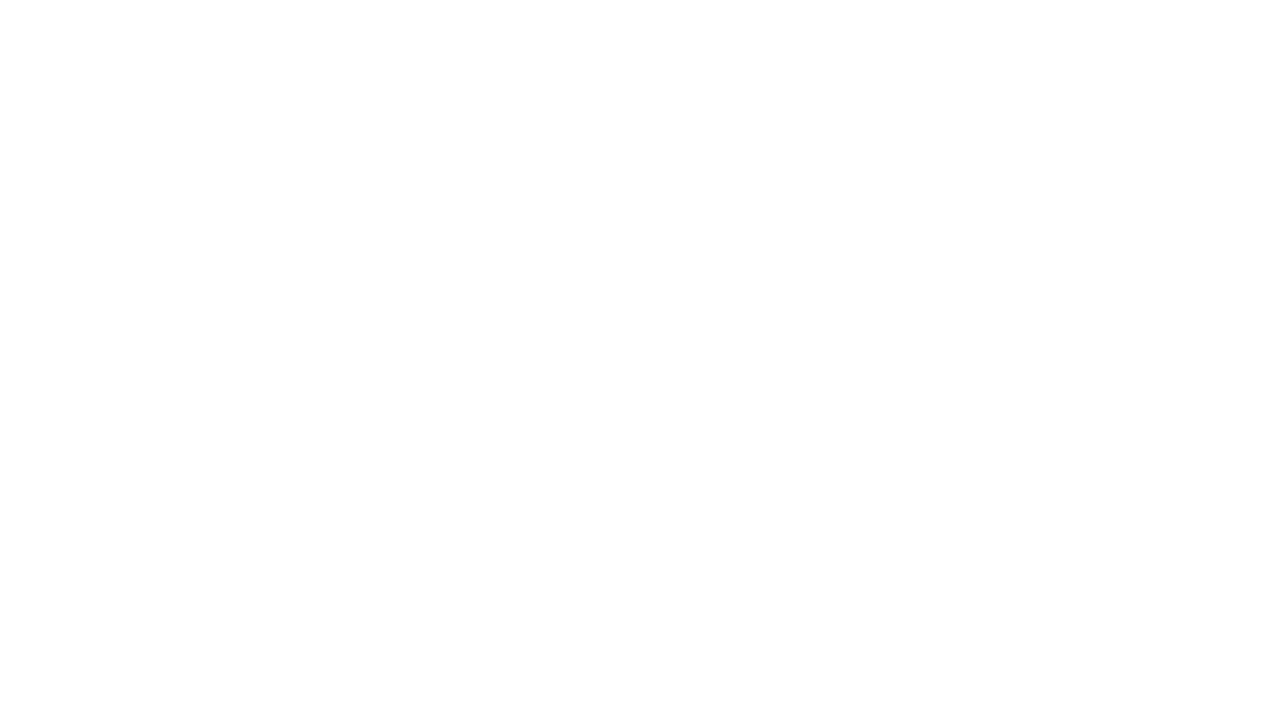
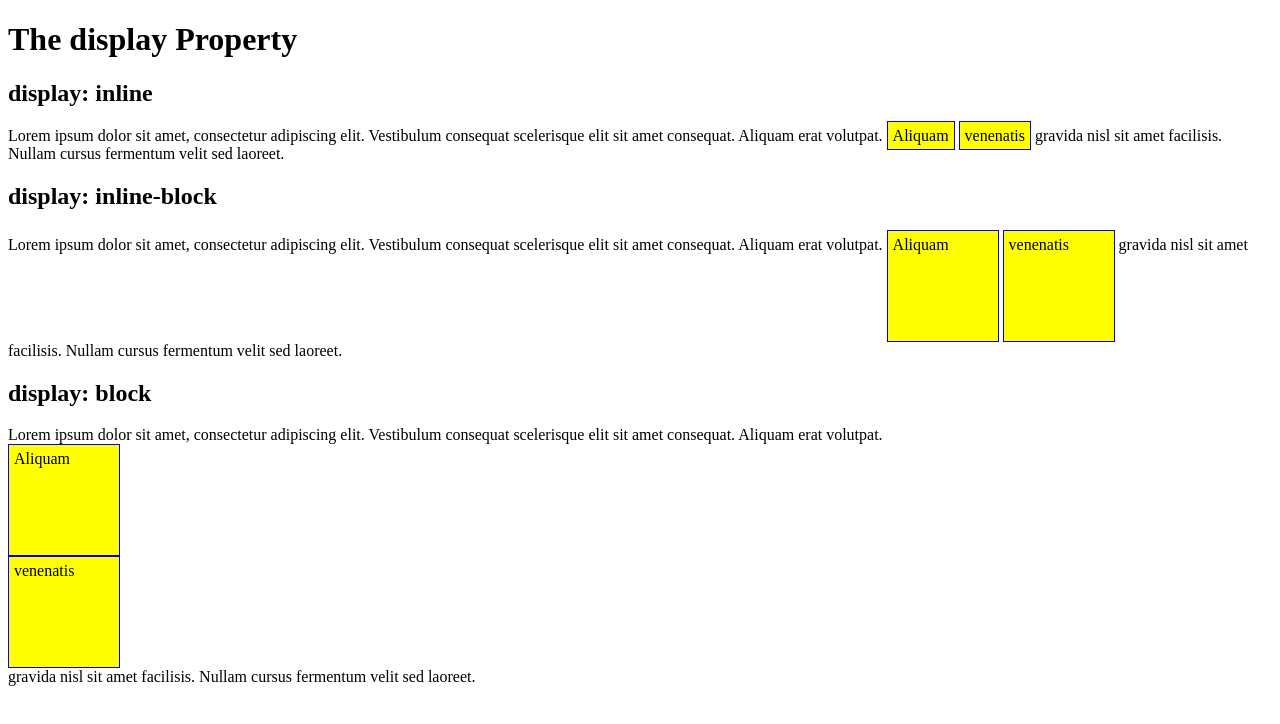
Before and after one commit to Abdullah-Niaz/Web-Development, a plain HTML site: page CSS/day7-css/day7.html in a window 1280 px wide. Drawn offline with Linux system fonts and the light colour scheme.

Commit message:
modification

```diff
--- a/CSS/day7-css/day7.css
+++ b/CSS/day7-css/day7.css
@@ -0,0 +1,26 @@
+span.a {
+    display: inline; /* the default for span */
+    width: 100px;
+    height: 100px;
+    padding: 5px;
+    border: 1px solid blue;
+    background-color: yellow;
+  }
+
+  span.b {
+    display: inline-block;
+    width: 100px;
+    height: 100px;
+    padding: 5px;
+    border: 1px solid blue;
+    background-color: yellow;
+  }
+
+  span.c {
+    display: block;
+    width: 100px;
+    height: 100px;
+    padding: 5px;
+    border: 1px solid blue;
+    background-color: yellow;
+}
--- a/CSS/day7-css/day7.html
+++ b/CSS/day7-css/day7.html
@@ -4,9 +4,21 @@
     <meta charset="UTF-8">
     <meta http-equiv="X-UA-Compatible" content="IE=edge">
     <meta name="viewport" content="width=device-width, initial-scale=1.0">
+    <link rel="stylesheet" href="day7.css">
     <title>Blocks </title>
 </head>
 <body>
+    <h1>The display Property</h1>
+
+<h2>display: inline</h2>
+<div>Lorem ipsum dolor sit amet, consectetur adipiscing elit. Vestibulum consequat scelerisque elit sit amet consequat. Aliquam erat volutpat. <span class="a">Aliquam</span> <span class="a">venenatis</span> gravida nisl sit amet facilisis. Nullam cursus fermentum velit sed laoreet. </div>
+
+<h2>display: inline-block</h2>
+<div>Lorem ipsum dolor sit amet, consectetur adipiscing elit. Vestibulum consequat scelerisque elit sit amet consequat. Aliquam erat volutpat. <span class="b">Aliquam</span> <span class="b">venenatis</span> gravida nisl sit amet facilisis. Nullam cursus fermentum velit sed laoreet. </div>
+
+<h2>display: block</h2>
+<div>Lorem ipsum dolor sit amet, consectetur adipiscing elit. Vestibulum consequat scelerisque elit sit amet consequat. Aliquam erat volutpat. <span class="c">Aliquam</span> <span class="c">venenatis</span> gravida nisl sit amet facilisis. Nullam cursus fermentum velit sed laoreet. </div>
+
 
 </body>
 </html>
```
Also changed, not shown: CSS/day6-css/web_layout_example_with_float.html (+1 -1 lines).
